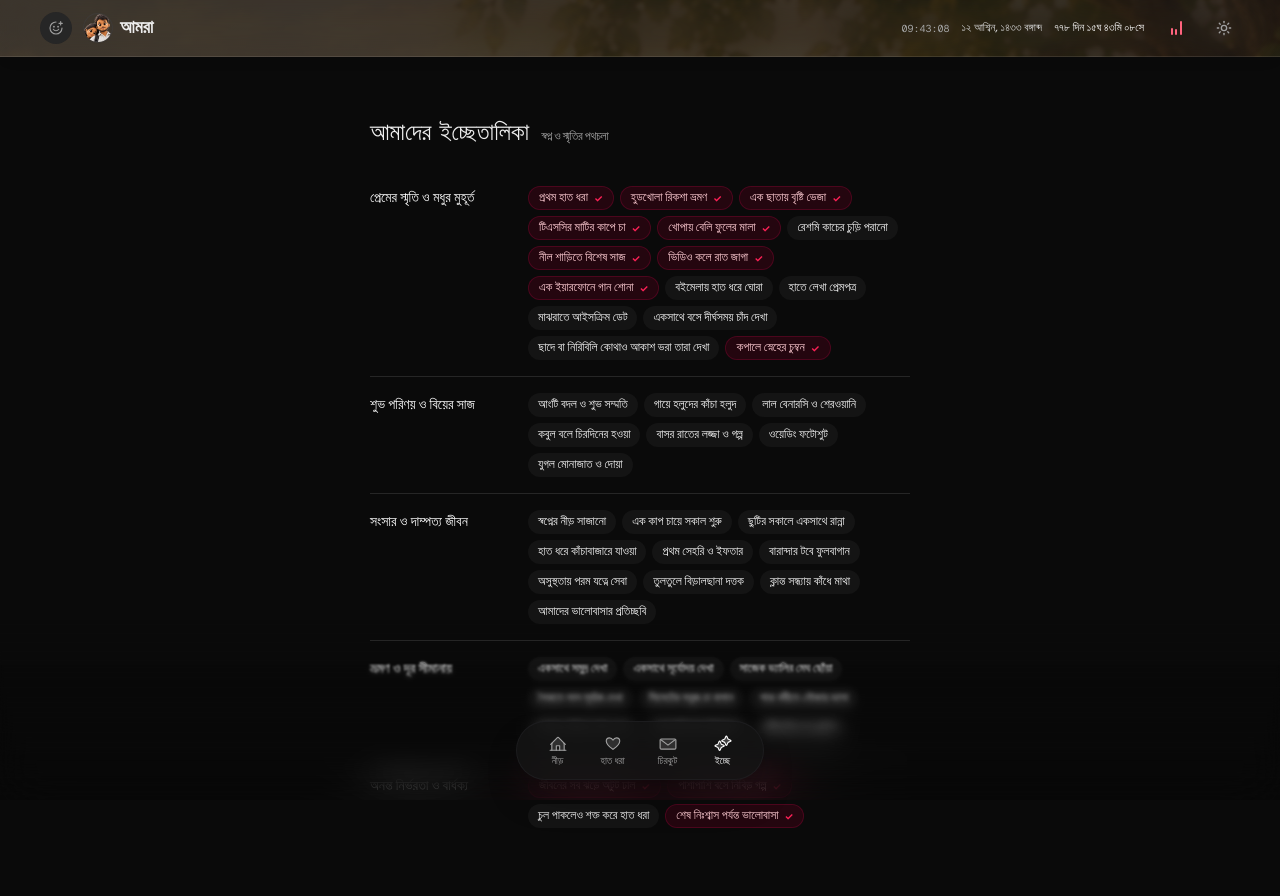
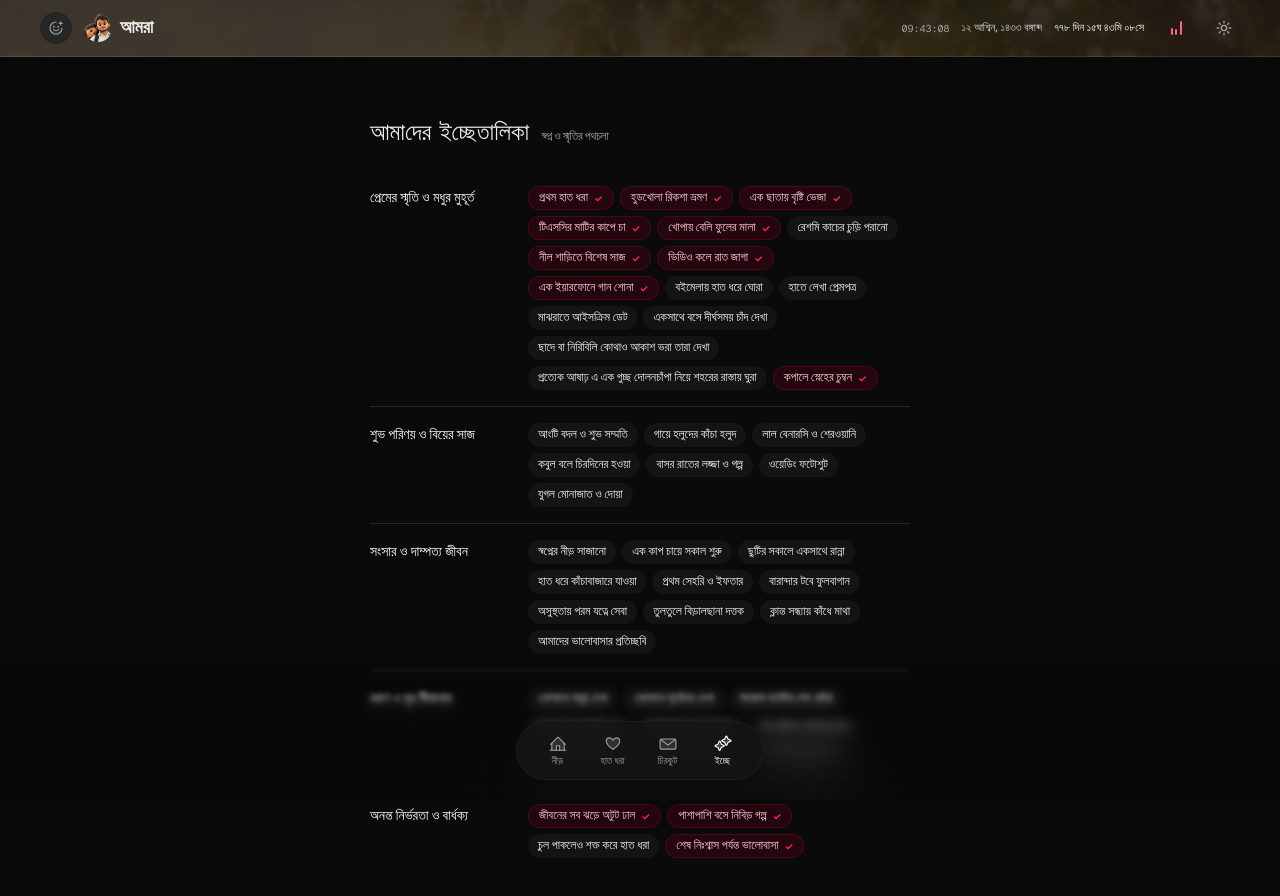
Before and after one commit to fiftee15n/9November, a Next.js app: page /ecche in a window 1280 px wide. Shown: the top 896 px of the page. Built offline with nearby package versions, Linux system fonts and the light colour scheme; what react-apple-emojis would draw is missing.

Commit message:
Add Dolonchapa walk wish in Ashar to ecche list

```diff
--- a/app/ecche/page.tsx
+++ b/app/ecche/page.tsx
@@ -29,6 +29,7 @@ const BUCKET_LIST = [
       { name: "মাঝরাতে আইসক্রিম ডেট", done: false },
       { name: "একসাথে বসে দীর্ঘসময় চাঁদ দেখা", done: false },
       { name: "ছাদে বা নিরিবিলি কোথাও আকাশ ভরা তারা দেখা", done: false },
+      { name: "প্রত্যেক আষাঢ় এ এক গুচ্ছ দোলনচাঁপা নিয়ে শহরের রাস্তায় ঘুরা", done: false },
       { name: "কপালে স্নেহের চুম্বন", done: true },
     ],
   },
```
